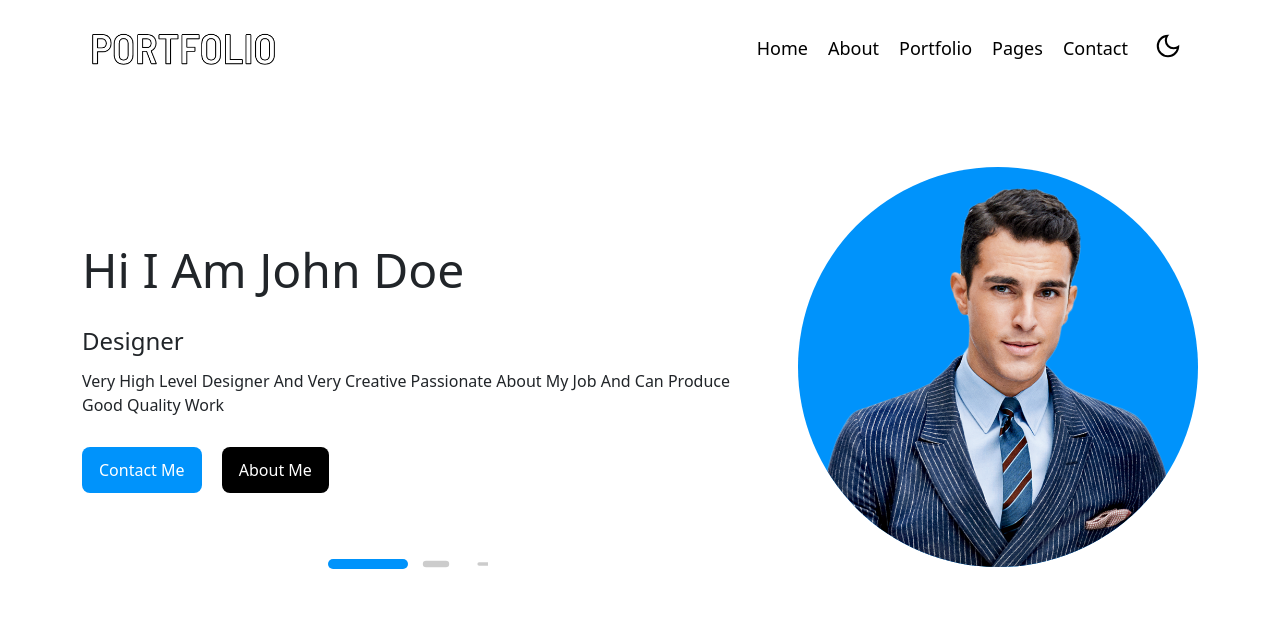
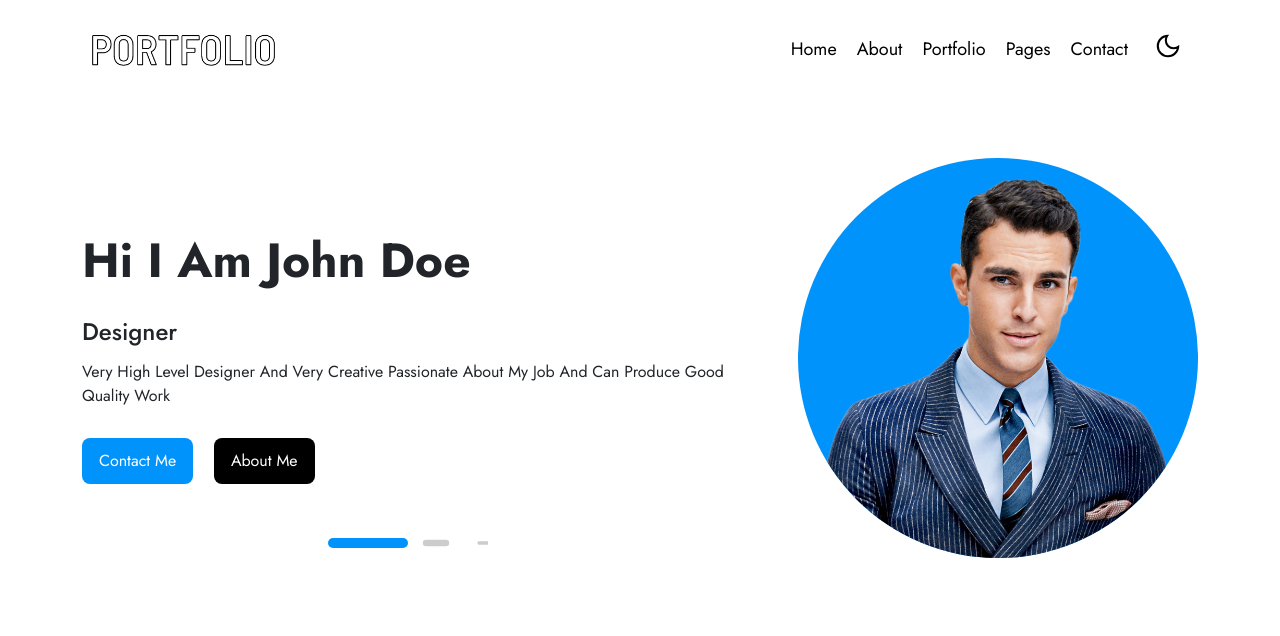
Before and after one commit to ajj97000/Portofolio, a PHP site: page / in a window 1280 px wide. Shown: the top 636 px of the page. Run offline with PHP 8.4, Linux system fonts and the light colour scheme.

Commit message:
add font

```diff
--- a/src/css/style.css
+++ b/src/css/style.css
@@ -1,5 +1,7 @@
+@import url("https://fonts.googleapis.com/css2?family=Jost:wght@300;400;500;600;700&display=swap");
 body {
   margin: 0;
+  font-family: "Jost", sans-serif;
 }
 
 a:hover {
@@ -152,12 +154,14 @@ body {
   font-size: var(--font-size-4xl);
   text-transform: capitalize;
   margin-bottom: var(--space-xl);
+  font-weight: bold;
 }
 
 .swiper__subtitle {
   font-size: var(--font-size-l);
   text-transform: capitalize;
   margin-bottom: var(--space-s);
+  font-weight: 500;
 }
 
 .swiper__description {
--- a/src/scss/components/_swiper.scss
+++ b/src/scss/components/_swiper.scss
@@ -28,12 +28,14 @@
     font-size: var(--font-size-4xl);
     text-transform: capitalize;
     margin-bottom: var(--space-xl);
+    font-weight: bold;
 }
 
 .swiper__subtitle {
     font-size: var(--font-size-l);
     text-transform: capitalize;
     margin-bottom: var(--space-s);
+    font-weight: 500;
 }
 
 .swiper__description {
--- a/src/scss/layouts/_base.scss
+++ b/src/scss/layouts/_base.scss
@@ -1,5 +1,8 @@
+@import url('https://fonts.googleapis.com/css2?family=Jost:wght@300;400;500;600;700&display=swap');
+
 body {
     margin: 0;
+    font-family: 'Jost', sans-serif;
 }
 
 a:hover {
```
Also changed, not shown: 1 other file.
